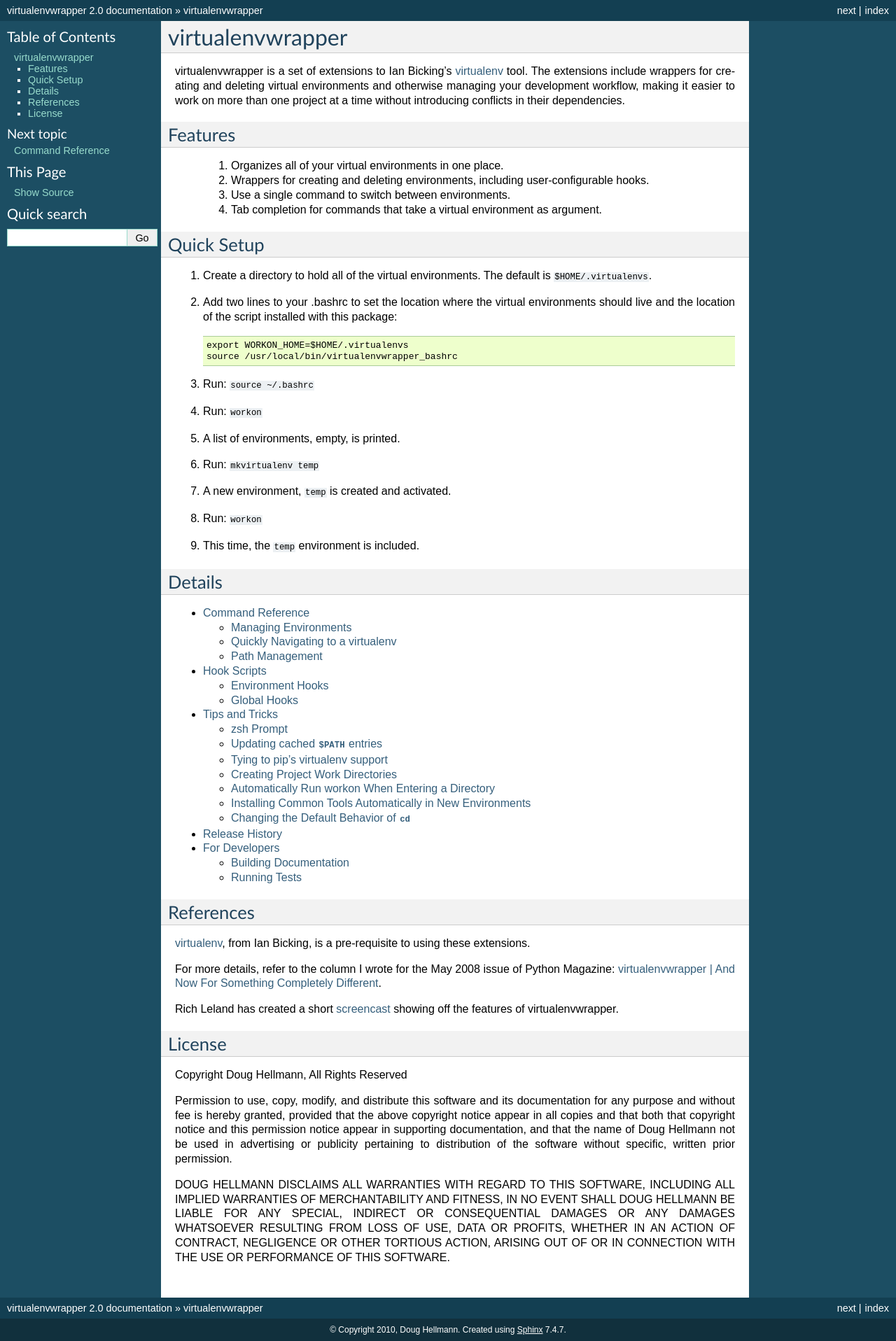
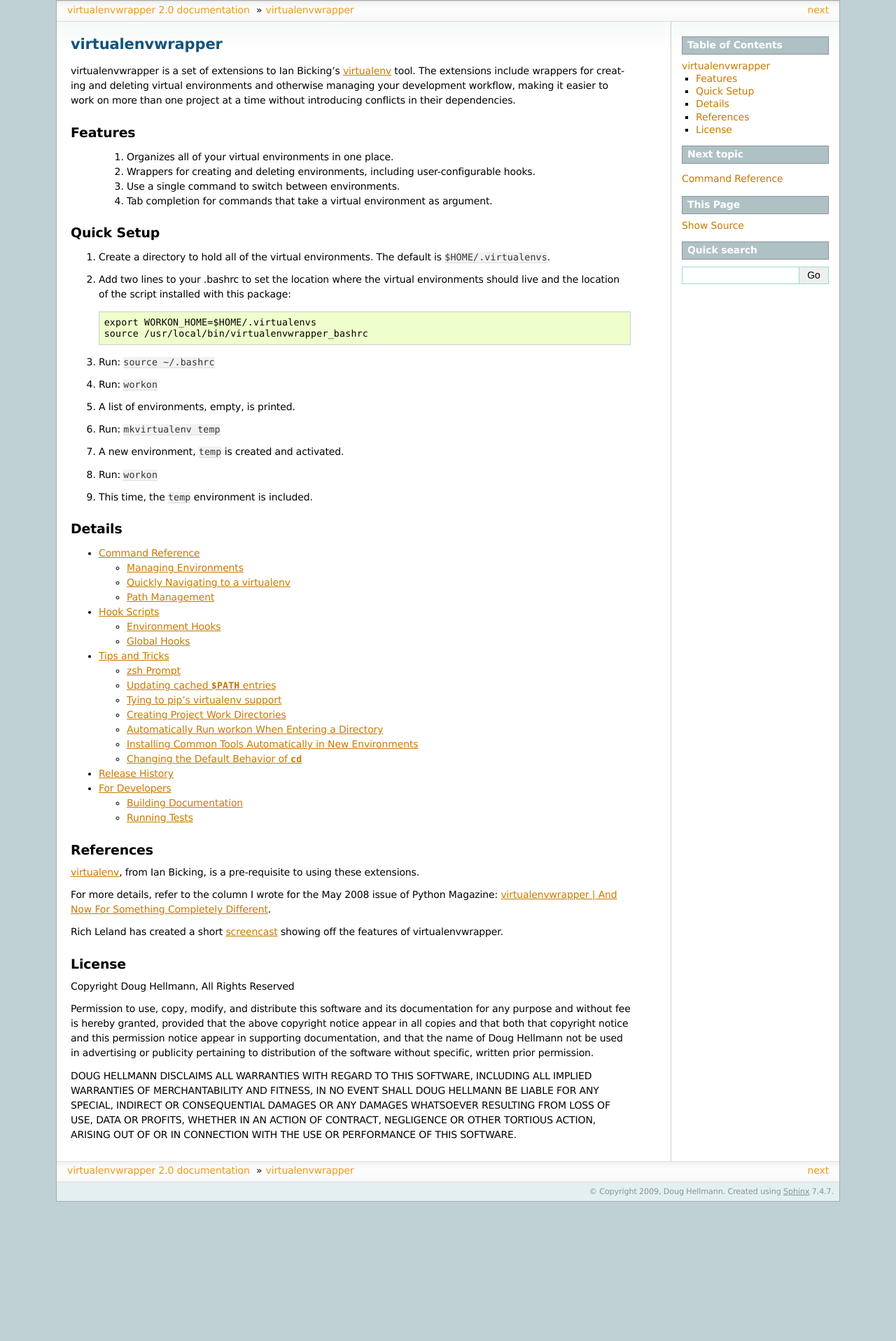
Before and after one commit to python-virtualenvwrapper/virtualenvwrapper, a Sphinx documentation site: the page built from docs/source/index.rst, in a window 1280 px wide. Shown: the whole page at 70% size. Built offline with Sphinx 7.4.7, drawn with Linux system fonts in a browser that asks for light colours; after the commit the page ends 1717 px from its top, so only the background shows below that.

```diff
--- a/docs/source/conf.py
+++ b/docs/source/conf.py
@@ -1,7 +1,7 @@
 # -*- coding: utf-8 -*-
 #
 # virtualenvwrapper documentation build configuration file, created by
-# sphinx-quickstart on Wed Mar 31 21:25:16 2010.
+# sphinx-quickstart on Thu May 28 22:35:13 2009.
 #
 # This file is execfile()d with the current directory set to its containing dir.
 #
@@ -22,10 +22,10 @@
 
 # Add any Sphinx extension module names here, as strings. They can be extensions
 # coming with Sphinx (named 'sphinx.ext.*') or your custom ones.
-extensions = ['sphinx.ext.autodoc']
+extensions = []
 
 # Add any paths that contain templates here, relative to this directory.
-templates_path = ['_templates']
+templates_path = ['templates']
 
 # The suffix of source filenames.
 source_suffix = '.rst'
@@ -38,16 +38,16 @@
 
 # General information about the project.
 project = u'virtualenvwrapper'
-copyright = u'2010, Doug Hellmann'
+copyright = u'2009, Doug Hellmann'
 
 # The version info for the project you're documenting, acts as replacement for
 # |version| and |release|, also used in various other places throughout the
 # built documents.
 #
 # The short X.Y version.
-version = '2.0'
+version = os.environ['VERSION']
 # The full version, including alpha/beta/rc tags.
-release = '2.0'
+release = version
 
 # The language for content autogenerated by Sphinx. Refer to documentation
 # for a list of supported languages.
@@ -64,7 +64,7 @@
 
 # List of directories, relative to source directory, that shouldn't be searched
 # for source files.
-exclude_trees = []
+exclude_trees = ['_build']
 
 # The reST default role (used for this markup: `text`) to use for all documents.
 #default_role = None
@@ -91,7 +91,7 @@
 
 # The theme to use for HTML and HTML Help pages.  Major themes that come with
 # Sphinx are currently 'default' and 'sphinxdoc'.
-html_theme = 'default'
+html_theme = 'sphinxdoc'
 
 # Theme options are theme-specific and customize the look and feel of a theme
 # further.  For a list of options available for each theme, see the
@@ -120,7 +120,7 @@
 # Add any paths that contain custom static files (such as style sheets) here,
 # relative to this directory. They are copied after the builtin static files,
 # so a file named "default.css" will overwrite the builtin "default.css".
-html_static_path = ['_static']
+html_static_path = ['static']
 
 # If not '', a 'Last updated on:' timestamp is inserted at every page bottom,
 # using the given strftime format.
@@ -138,10 +138,10 @@
 #html_additional_pages = {}
 
 # If false, no module index is generated.
-#html_use_modindex = True
+html_use_modindex = False
 
 # If false, no index is generated.
-#html_use_index = True
+html_use_index = False
 
 # If true, the index is split into individual pages for each letter.
 #html_split_index = False
```
Also changed, not shown: docs/sphinx/pkg/conf.py (renamed from sphinx/pkg/conf.py), docs/sphinx/web/conf.py (renamed from sphinx/web/conf.py), docs/sphinx/web/templates/layout.html (renamed from sphinx/web/templates/layout.html), 1 other file.
